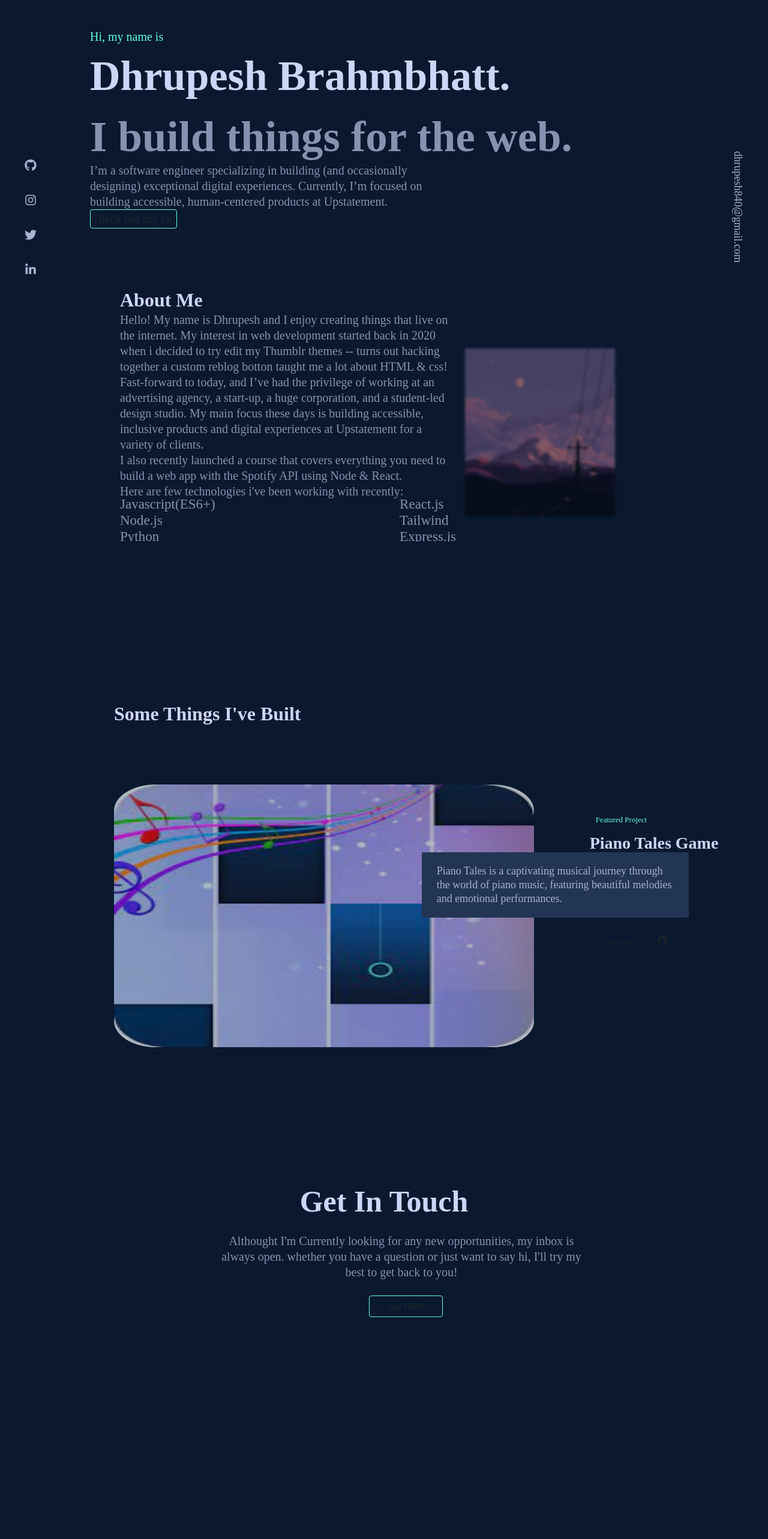
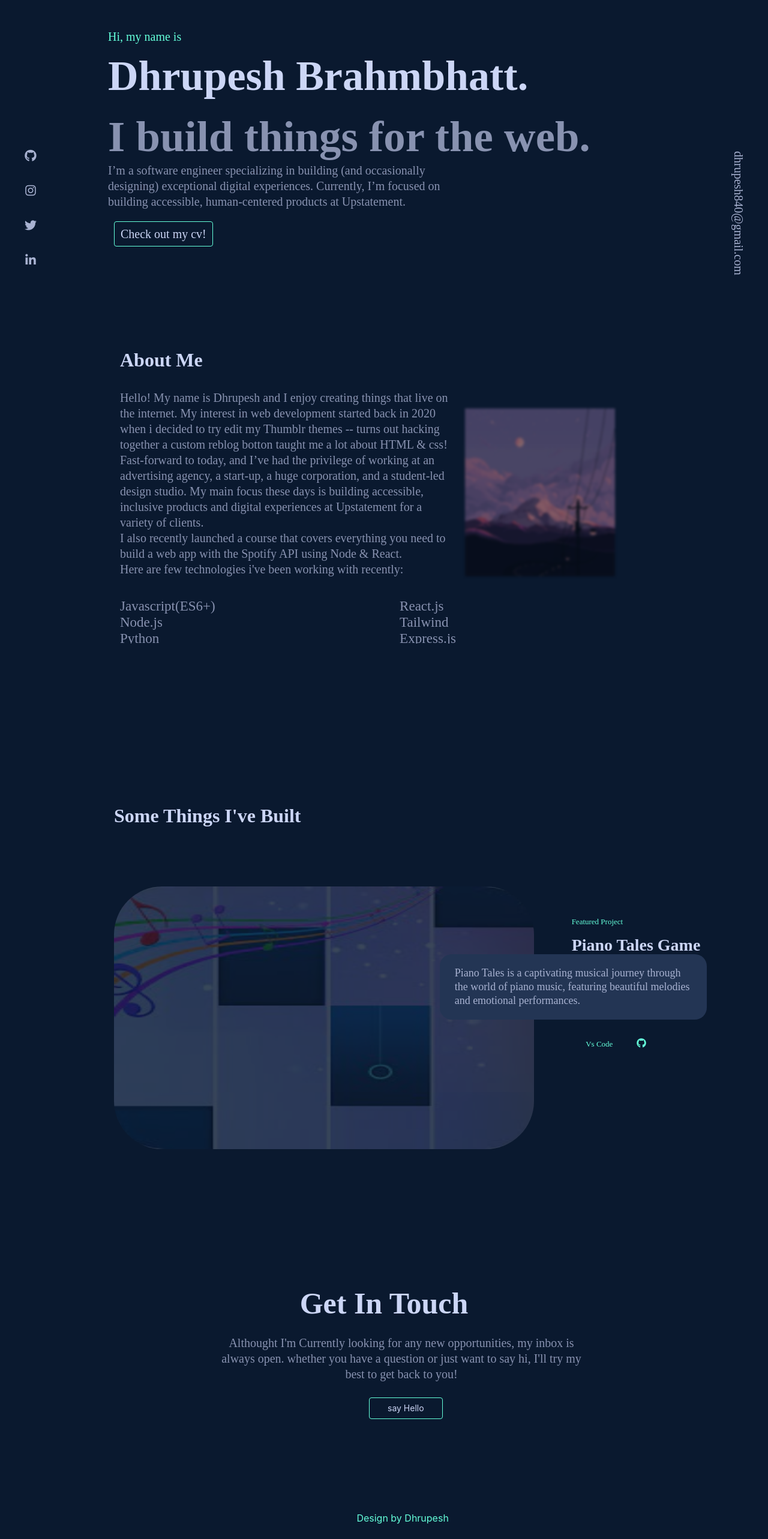
Before and after one commit to dhrupeshbrahmbhatt/portfolioweb, a React (Vite) app: page / in a window 1280 px wide. Shown: the part 128-2694 px from the top of the page at 60% size. Before the commit the page ends 2524 px from the top, so only its background shows below. Built offline with nearby package versions, Linux system fonts and the light colour scheme.

Commit message:
content  maintanance

```diff
--- a/package.json
+++ b/package.json
@@ -3,7 +3,7 @@
 	"version": "0.0.0",
 	"author": "Dhrupesh Brahmbhatt",
 	"scripts": {
-		"dev": "vite",
+		"dev": "vite --host --port 3000",
 		"build": "tcs && vite build",
 		"preview": "vite preview"
 	},
--- a/src/App.jsx
+++ b/src/App.jsx
@@ -6,7 +6,6 @@ import { Hero_section } from "../src/components/hero_section";
 import { About } from "../src/components/about";
 import { Contact } from "../src/components/contact";
 import { Work } from "../src/components/work";
-
 
 function App() {
   return (
--- a/src/components/Navbar.css
+++ b/src/components/Navbar.css
@@ -78,6 +78,11 @@ nav {
 .Bars_icon {
     display: none;
 }
+.flex {
+    display: flex;
+    padding: 0px 5px;
+    margin: 10px 8px 20px;
+}
 
 @media only screen and (max-width: 600px){
         .container {
@@ -119,7 +124,8 @@ nav {
         position: absolute;
         top: 0;
         left: 300px;
-        margin: 8% 20px 0px 0px;
+        padding: 0px 10px 0px;
+        margin: 10% 20px 0px 5%;
         cursor: pointer;
        }
 }
--- a/src/components/Navbar.jsx
+++ b/src/components/Navbar.jsx
@@ -9,7 +9,7 @@ export const Navbar = () => {
         if(prevScrollpos > currentScrollpos){
             document.getElementById("nav").style.top = "0";
         }else {
-            document.getElementById("nav").style.top = "-50px";
+            document.getElementById("nav").style.top = "-100px";
         }
         prevScrollpos = currentScrollpos;
     }
--- a/src/components/about.css
+++ b/src/components/about.css
@@ -27,12 +27,14 @@
     overflow: hidden;
     justify-content: space-between;
     list-style: circle;
+    margin: 40px 0px 0px;
 }
 
 .about-title {
     font-size: 32px;
     font-weight: 600;
     font-family: Calibre;
+    margin-bottom: 30px;
 }
 .about-img {
     width: 250px;
--- a/src/components/contact.css
+++ b/src/components/contact.css
@@ -33,6 +33,12 @@
     line-height: 14px;
     padding: 10px 30px 10px 30px;
 }
+.footer_div {
+    text-align: center;
+    color: var(--text-color-1);
+    position: absolute;
+    margin: 12% 23% 0;
+}
 @media only screen and (max-width: 600px) {
     .contact-title {
         font-size: 40px;
@@ -59,4 +65,8 @@
         text-align: center;
         margin: 20px 0px 40px 135px;
     }
+    .footer_div {
+        width: 200px;
+        margin: 10px 24%;
+    }
 }
--- a/src/components/contact.jsx
+++ b/src/components/contact.jsx
@@ -20,6 +20,10 @@ export const Contact = () => {
                     <a href="mailto:">say Hello</a>
                 </button>
             </div>
+            <div className="footer_div">
+                <p className="footer_P">Design by Dhrupesh</p>
+            </div>
         </div>
+
     )
 }
--- a/src/components/hero_section.css
+++ b/src/components/hero_section.css
@@ -11,14 +11,14 @@
     position: fixed;
 }
 .content-2 {
-    margin: 180px 0px 80px 150px;
+    margin: 180px 0px 140px 180px;
 }
 .listvertical {
     display: flex;
     flex-direction: column;
     font-size: 20px;
     list-style: none;
-    margin: 130px 0px 0px;
+    margin: 220% 0px 0px;
 }
 
 .listitem {
@@ -67,7 +67,7 @@
     left: 95%;
 }
 .mail {
-    font-size: 18px;
+    font-size: 20px;
     font-weight: 400;
     position: relative;
     writing-mode: vertical-rl;
@@ -83,6 +83,8 @@
 .hero-section-button {
     font-family: SF Mono Medium;
     font-size: 20px;
+    padding: 5px 10px;
+    margin: 20px 10px 10px;
 }
 @media only screen and (max-width: 600px) {
     .mail {
@@ -127,29 +129,4 @@
         font-weight: 400;
         line-height: 23px;
     }
-    hr {
-        display: none;
-    }
 }
-
-hr {
-    background-color: var(--background-color-1);
-    color: var(--text-color-2);
-    -webkit-transform: rotate(90deg);
-    transform: rotate(90deg);
-    position: relative;
-    width:100px;
-    height:2px;
-    border:2px;
-}
-.link-hr {
-    top: 95%;
-    right: 90.6%;
-    width: 150px;
-    position: fixed;
-}
-.mail-hr {
-    right: 90px;
-    top: 110px;
-    width: 200px;
-}
--- a/src/components/hero_section.jsx
+++ b/src/components/hero_section.jsx
@@ -13,7 +13,6 @@ export const Hero_section = () => {
                 <li><a href="https://www.linkedin.com/in/dhrupesh-brahmbhatt-a45656237/" className="listitem"><i className="fa-brands fa-linkedin" /></a></li>
             </ul>
         </div>
-        <hr className="link-hr"/>
         <div className="content-2">
             <div>
                 <h1 className="intro">Hi, my name is</h1>
@@ -39,7 +38,6 @@ export const Hero_section = () => {
         </div>
         <div className="content-3">
             <a href="mailto:dhrupesh840@gmail.com" className="mail">dhrupesh840@gmail.com</a>
-            <hr className="mail-hr"/>
         </div>
         </section>
     );
--- a/src/components/work.css
+++ b/src/components/work.css
@@ -13,7 +13,7 @@
 }
 .project_type {
     color: var(--text-color-1);
-    margin: 0px 0px 15px 290px;
+    margin: 0px 0px 15px 220px;
     font-size: 13px;
     font-weight: 400;
     line-height: 17px;
@@ -21,7 +21,7 @@
 }
 .project_title {
     color: var(--text-color-2);
-    margin: 150px 0px 0px 280px;
+    margin: 150px 0px 0px 220px;
     font-size: 28px;
     font-weight: 600;
     line-height: 31px;
@@ -34,12 +34,12 @@
 .project_photo {
     width: 700px;
     height: 438px;
-    opacity: 0.7;
+    opacity: 0.2;
     transition: opacity 0.3s ease-in-out;
-    border-radius: 10%;
+    border-radius: 80px;
 }
 .project_photo:hover {
-    opacity: 1;
+    opacity: 0.6;
     transition: opacity 0.3s ease-in-out;
 }
 .project_photo:hover::after {
@@ -65,6 +65,7 @@
     padding: 20px 20px 20px 25px;
     font-family: Calibre;
     position: absolute;
+    border-radius: 20px;
 }
 .link_code {
     margin: 0px 0px 0px 340px;
@@ -77,6 +78,9 @@
     top: 35%;
     position: relative;
     justify-content: space-between;
+    color: var(--text-color-1);
+    display: inline-block;
+    margin: -10% 28%;
 }
 .link-container a {
     margin: 0px 20px;
@@ -89,11 +93,6 @@
     }
     .project_photo {
         display: none;
-        width: 300px;
-        height: 100%;
-        right: 50%;
-        position: relative;
-        background-color: var(--background-color-4);
     }
     .section_title {
         position: relative;
@@ -103,22 +102,24 @@
     }
     .project_type {
         position: relative;
-        right: 34%;
+        margin: 2% 25%;
     }
     .project_title {
         position: relative;
-        right: 30%;
+        right: 24%;
     }
     .project_p {
         position: relative;
-        left: 10%;
-        padding: 20px 50px 20px;
+        left: 20%;
+        width: 380px;
+        margin: 10px -20px 30px;
         background-color: var(--background-color-5);
+        border-radius: 20px;
     }
     .link-container {
         margin: 0;
         position: relative;
-        right: 20%;
-        top: 1%;
+        left: 20%;
+        top: -8%;
     }
 }
--- a/src/index.css
+++ b/src/index.css
@@ -28,6 +28,9 @@ code {
 html {
     scroll-behavior: smooth;
 }
+button {
+    color: #ccd6f6;
+}
 ::-webkit-scrollbar {
     width: 10px;
 }
```
